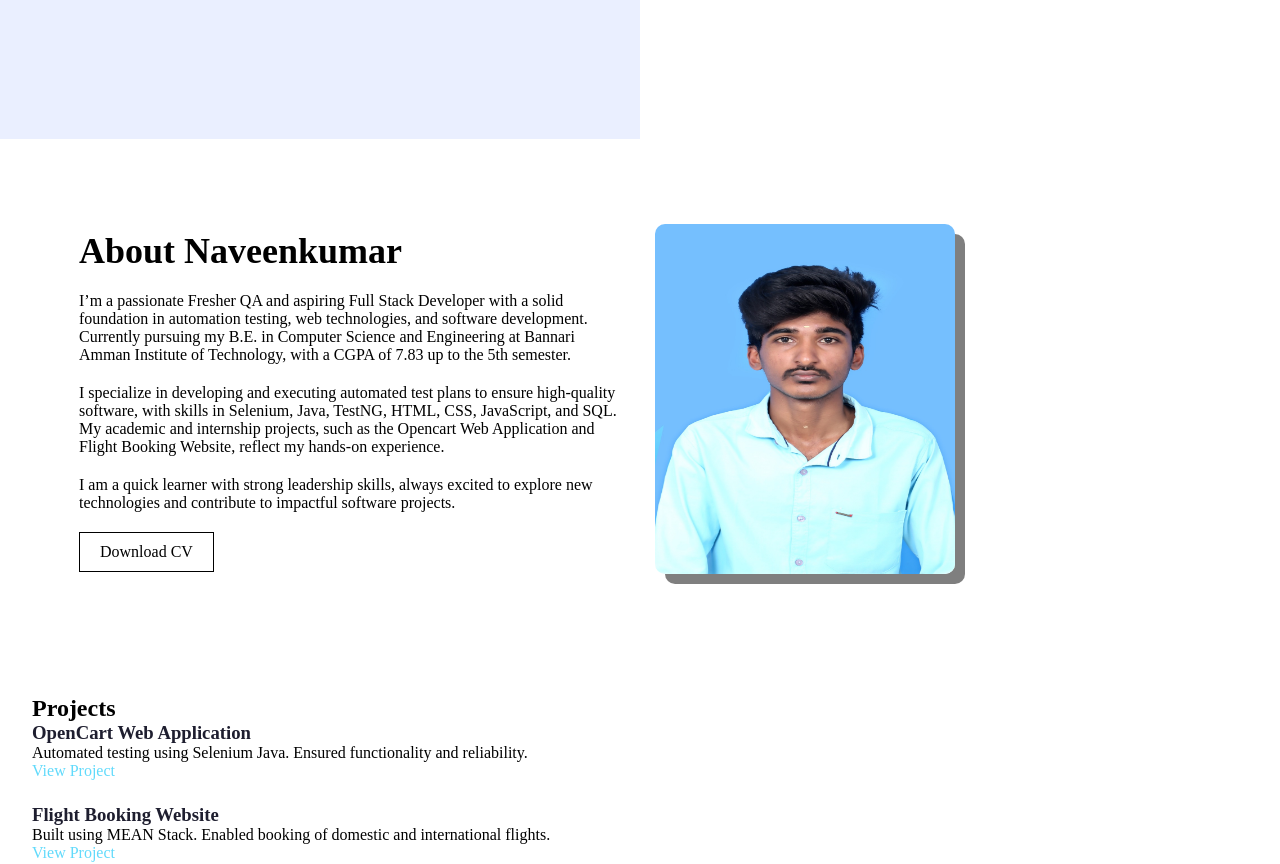
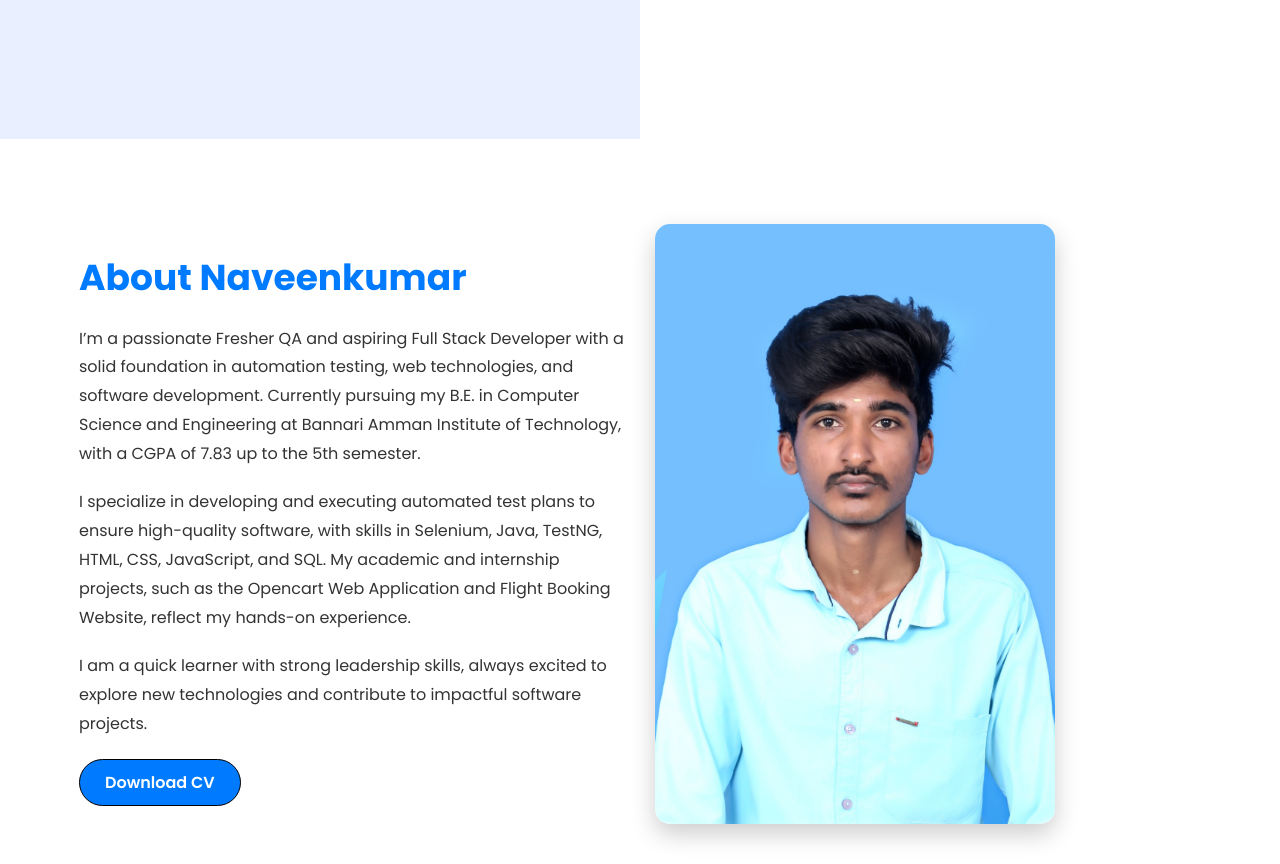
Before and after one commit to jaspritnaveen/MyPortfolio, an Angular app: page / in a window 1280 px wide. Shown: the part 720-1584 px from the top of the page. Built offline with nearby package versions, Linux system fonts and the light colour scheme.

Commit message:
home and about page updated

```diff
--- a/src/app/components/about/about.component.html
+++ b/src/app/components/about/about.component.html
@@ -1,34 +1,54 @@
-<div id="about" class="section">
+<div
+  id="about"
+  class="section"
+  style="font-family: 'Poppins', sans-serif; color: #333"
+>
   <div class="container">
     <div class="row">
       <div class="col-md-6">
         <div class="message-box">
-          <h2>About Naveenkumar</h2>
-          <p>
+          <h2 style="font-size: 36px; font-weight: 700; color: #007bff">
+            About Naveenkumar
+          </h2>
+
+          <p style="font-size: 16px; line-height: 1.8">
             I’m a passionate Fresher QA and aspiring Full Stack Developer with a
             solid foundation in automation testing, web technologies, and
             software development. Currently pursuing my B.E. in Computer Science
             and Engineering at Bannari Amman Institute of Technology, with a
             CGPA of 7.83 up to the 5th semester.
           </p>
-          <p>
+
+          <p style="font-size: 16px; line-height: 1.8">
             I specialize in developing and executing automated test plans to
             ensure high-quality software, with skills in Selenium, Java, TestNG,
             HTML, CSS, JavaScript, and SQL. My academic and internship projects,
             such as the Opencart Web Application and Flight Booking Website,
             reflect my hands-on experience.
           </p>
-          <p>
+
+          <p style="font-size: 16px; line-height: 1.8">
             I am a quick learner with strong leadership skills, always excited
             to explore new technologies and contribute to impactful software
             projects.
           </p>
+
           <a
             href="assets/resume/Naveenkumar_Resume.pdf"
             class="sim-btn btn-hover-new"
             download
-            ><span>Download CV</span></a
+            style="
+              font-weight: 600;
+              padding: 10px 25px;
+              font-size: 16px;
+              background: #007bff;
+              color: white;
+              border-radius: 30px;
+              text-decoration: none;
+            "
           >
+            <span>Download CV</span>
+          </a>
         </div>
       </div>
 
@@ -37,8 +57,12 @@
           <img
             src="assets/naveenkumar.jpg"
             alt="Naveenkumar's photo"
-            height="350"
-            width="300"
+            style="
+              border-radius: 15px;
+              box-shadow: 0px 10px 25px rgba(0, 0, 0, 0.2);
+              width: 100%;
+              max-width: 400px;
+            "
           />
         </div>
       </div>
--- a/src/index.html
+++ b/src/index.html
@@ -1,13 +1,17 @@
-<!doctype html>
+<!DOCTYPE html>
 <html lang="en">
   <head>
-  <meta charset="utf-8">
+    <meta charset="utf-8" />
     <title>Portfolio</title>
-  <base href="/">
-  <meta name="viewport" content="width=device-width, initial-scale=1">
-  <link rel="icon" type="image/x-icon" href="favicon.ico">
+    <base href="/" />
+    <meta name="viewport" content="width=device-width, initial-scale=1" />
+    <link rel="icon" type="image/x-icon" href="favicon.ico" />
   </head>
   <body>
     <app-root></app-root>
   </body>
+  <link
+    href="https://fonts.googleapis.com/css2?family=Poppins:wght@400;600;700&display=swap"
+    rel="stylesheet"
+  />
 </html>
```
Lines whose indentation alone changed are shown as unchanged.
